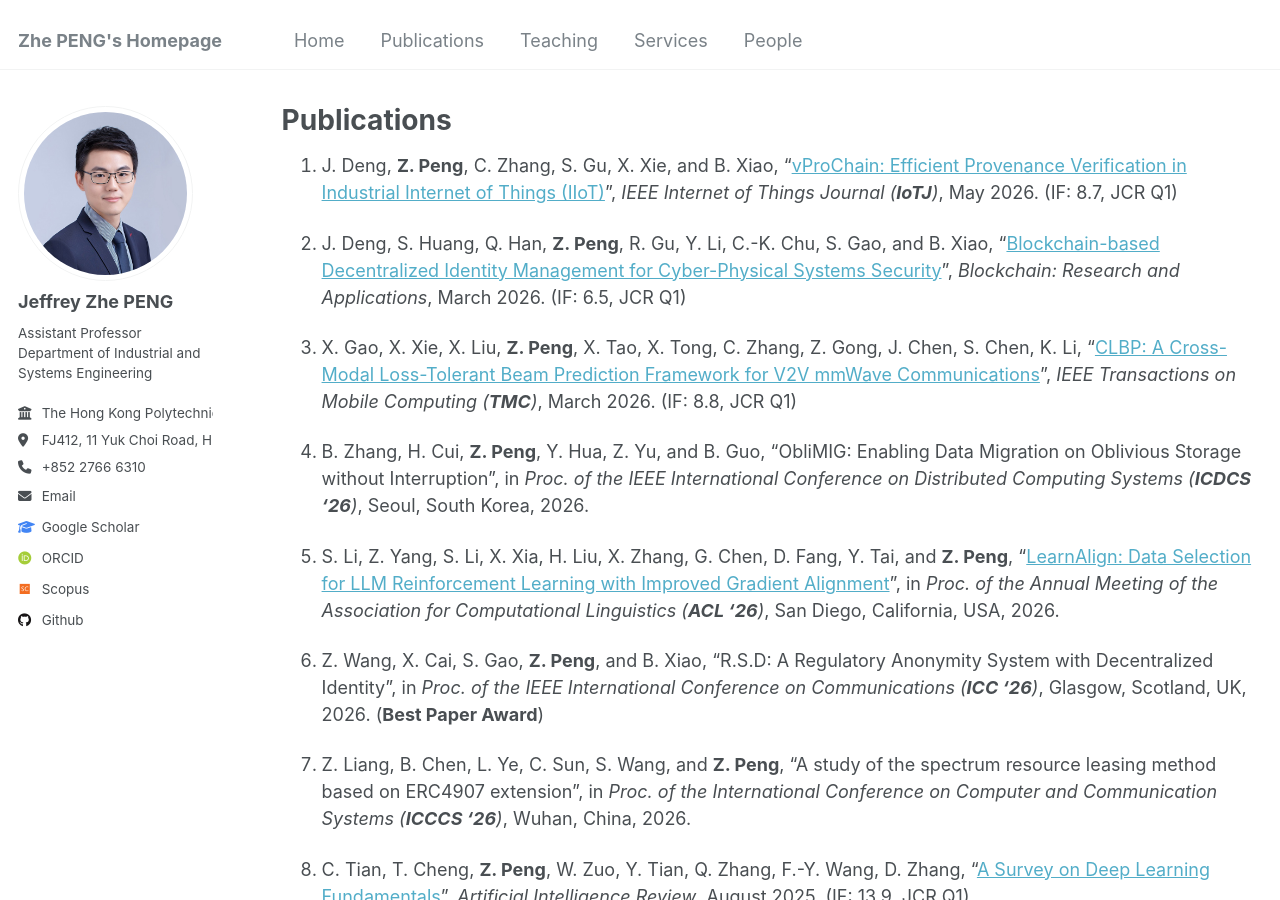
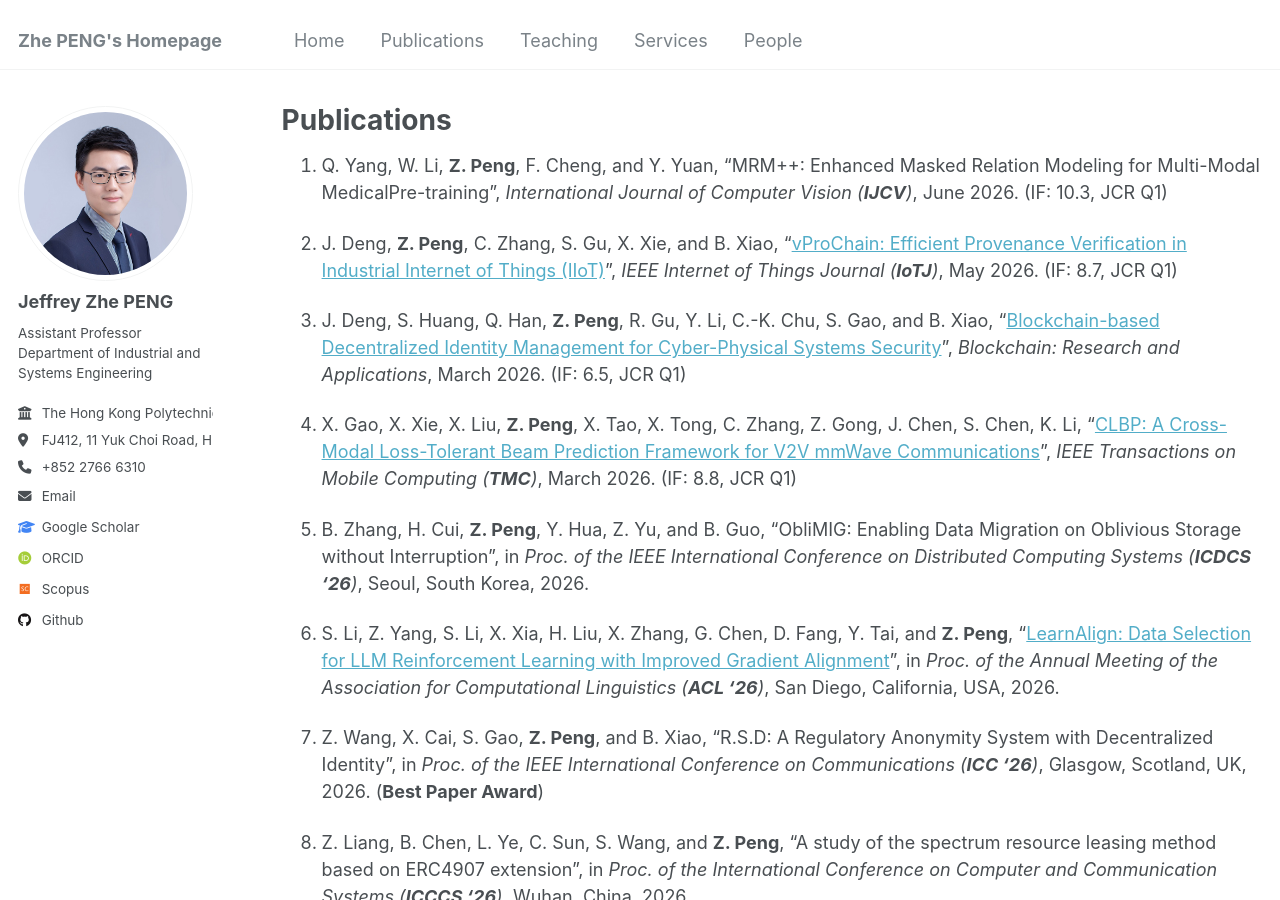
Before and after one commit to PENG-Zhe/peng-zhe.github.io, a Jekyll site: the page built from _pages/publications.md, in a window 1280 px wide and 900 px high. Built offline with Jekyll 4.4.1, drawn with Linux system fonts in a browser that asks for light colours; some web fonts are replaced.

Commit message:
Update publications.md

```diff
--- a/_pages/publications.md
+++ b/_pages/publications.md
@@ -3,6 +3,8 @@ title: "Publications"
 permalink: /publications/
 layout: archive
 ---
+1. Q. Yang, W. Li, **Z. Peng**, F. Cheng, and Y. Yuan, "MRM++: Enhanced Masked Relation Modeling for Multi-Modal MedicalPre-training", _International Journal of Computer Vision (**IJCV**)_, June 2026. (IF: 10.3, JCR Q1)
+
 1. J. Deng, **Z. Peng**, C. Zhang, S. Gu, X. Xie, and B. Xiao, "[vProChain: Efficient Provenance Verification in Industrial Internet of Things (IIoT)](https://ieeexplore.ieee.org/document/11534176)", _IEEE Internet of Things Journal (**IoTJ**)_, May 2026. (IF: 8.7, JCR Q1)
 
 1. J. Deng, S. Huang, Q. Han, **Z. Peng**, R. Gu, Y. Li, C.-K. Chu, S. Gao, and B. Xiao, "[Blockchain-based Decentralized Identity Management for Cyber-Physical Systems Security](https://doi.org/10.1016/j.bcra.2026.100510)", _Blockchain: Research and Applications_, March 2026. (IF: 6.5, JCR Q1)
```
